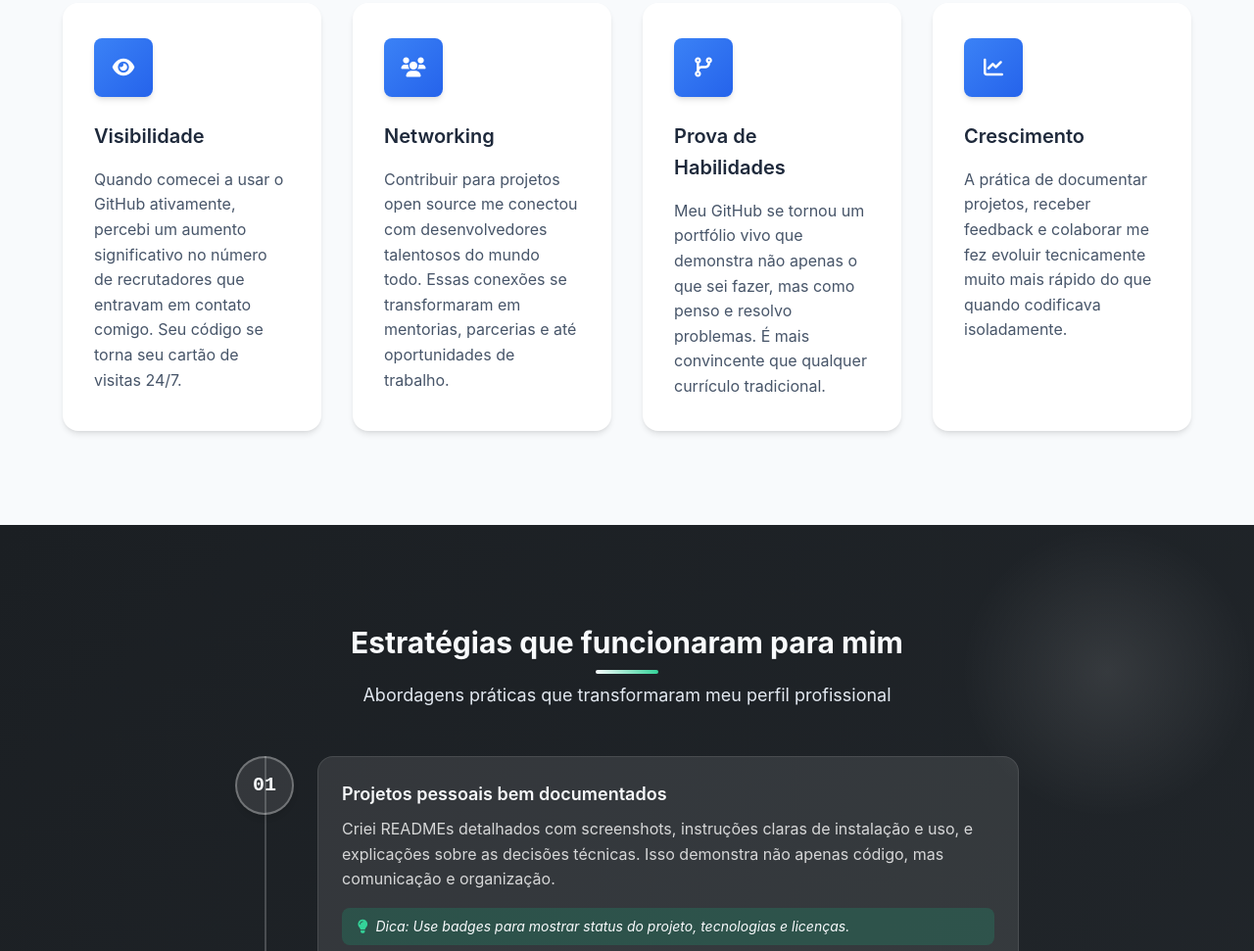
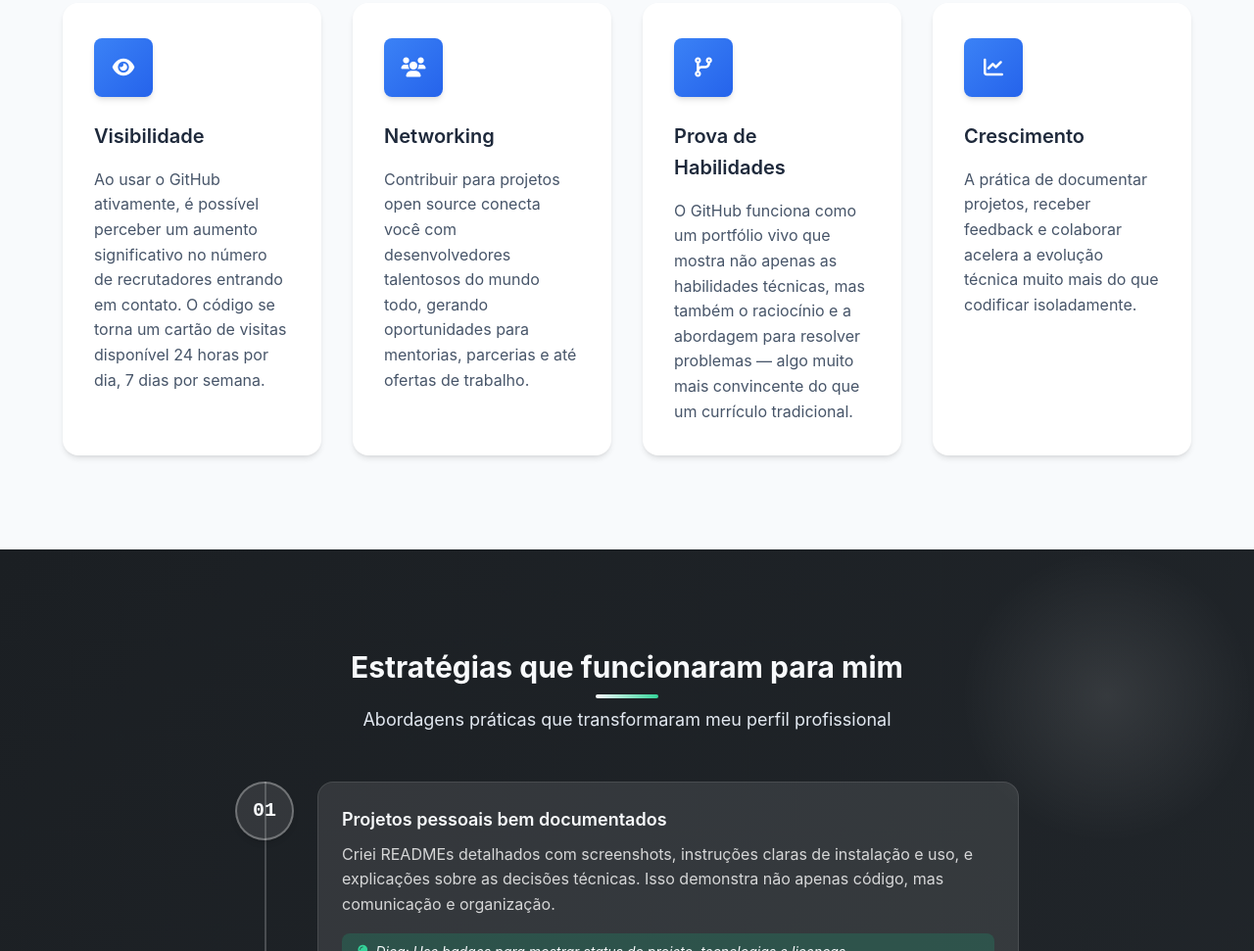
Before and after one commit to carlossant77/github-dev, a plain HTML site: page index.html in a window 1280 px wide. Shown: the part 990-1961 px from the top of the page at 98% size. Drawn offline with Linux system fonts and the light colour scheme.

Commit message:
Update index.html

```diff
--- a/index.html
+++ b/index.html
@@ -71,7 +71,7 @@
                         <i class="fas fa-eye"></i>
                     </div>
                     <h3 class="why__card-title">Visibilidade</h3>
-                    <p class="why__card-text">Quando comecei a usar o GitHub ativamente, percebi um aumento significativo no número de recrutadores que entravam em contato comigo. Seu código se torna seu cartão de visitas 24/7.</p>
+                    <p class="why__card-text">Ao usar o GitHub ativamente, é possível perceber um aumento significativo no número de recrutadores entrando em contato. O código se torna um cartão de visitas disponível 24 horas por dia, 7 dias por semana.</p>
                 </div>
 
                 <div class="why__card">
@@ -79,7 +79,7 @@
                         <i class="fas fa-users"></i>
                     </div>
                     <h3 class="why__card-title">Networking</h3>
-                    <p class="why__card-text">Contribuir para projetos open source me conectou com desenvolvedores talentosos do mundo todo. Essas conexões se transformaram em mentorias, parcerias e até oportunidades de trabalho.</p>
+                    <p class="why__card-text">Contribuir para projetos open source conecta você com desenvolvedores talentosos do mundo todo, gerando oportunidades para mentorias, parcerias e até ofertas de trabalho.</p>
                 </div>
 
                 <div class="why__card">
@@ -87,7 +87,7 @@
                         <i class="fas fa-code-branch"></i>
                     </div>
                     <h3 class="why__card-title">Prova de Habilidades</h3>
-                    <p class="why__card-text">Meu GitHub se tornou um portfólio vivo que demonstra não apenas o que sei fazer, mas como penso e resolvo problemas. É mais convincente que qualquer currículo tradicional.</p>
+                    <p class="why__card-text">O GitHub funciona como um portfólio vivo que mostra não apenas as habilidades técnicas, mas também o raciocínio e a abordagem para resolver problemas — algo muito mais convincente do que um currículo tradicional.</p>
                 </div>
 
                 <div class="why__card">
@@ -95,7 +95,7 @@
                         <i class="fas fa-chart-line"></i>
                     </div>
                     <h3 class="why__card-title">Crescimento</h3>
-                    <p class="why__card-text">A prática de documentar projetos, receber feedback e colaborar me fez evoluir tecnicamente muito mais rápido do que quando codificava isoladamente.</p>
+                    <p class="why__card-text">A prática de documentar projetos, receber feedback e colaborar acelera a evolução técnica muito mais do que codificar isoladamente.</p>
                 </div>
             </div>
         </div>
```
